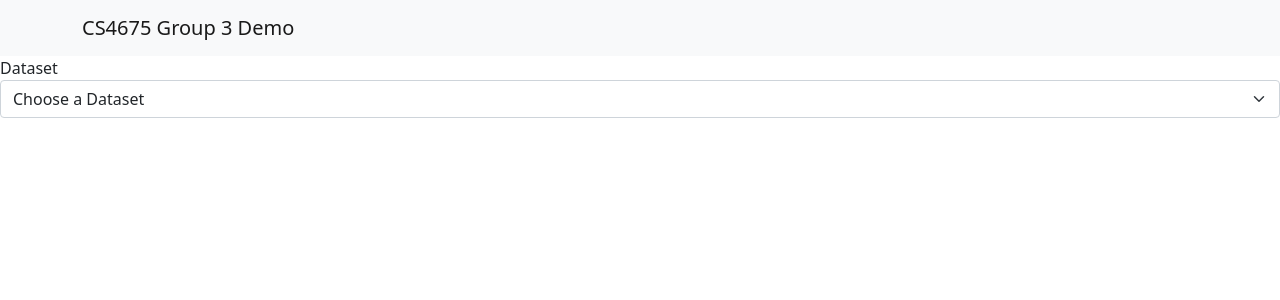
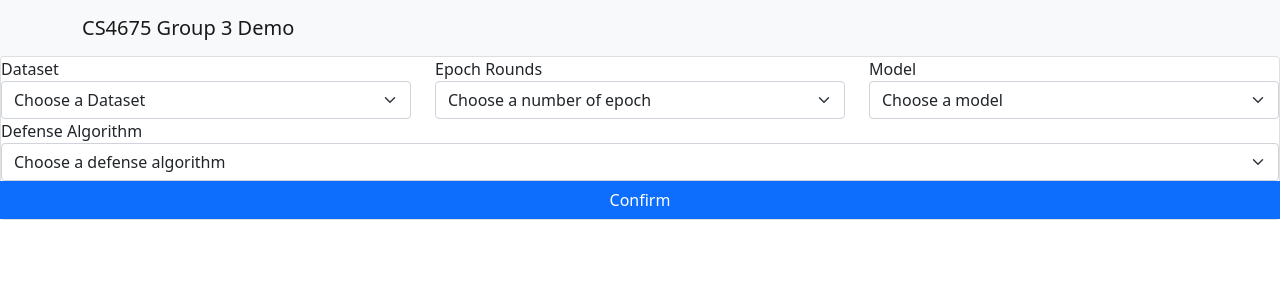
Before and after one commit to Phildesro123/CS4675-DistributedDataPoisoning, a React (Create React App) app: page / in a window 1280 px wide. Shown: the top 300 px of the page. Built offline with nearby package versions, Linux system fonts and the light colour scheme.

Commit message:
simple controls for the UI

```diff
--- a/src/App.js
+++ b/src/App.js
@@ -3,7 +3,6 @@ import '../node_modules/bootstrap/dist/css/bootstrap.min.css'
 import Header from './components/header';
 import Options from './components/options';
 
-import { Container } from 'react-bootstrap';
 
 function App() {
   return (
@@ -11,10 +10,6 @@ function App() {
 
       < Header />
       <Options name = "Dataset"/>
-
-      <header className="App-header">
-
-      </header>
     </div>
   );
 }
--- a/src/components/options.js
+++ b/src/components/options.js
@@ -1,14 +1,51 @@
-import { Row ,Container, Form } from "react-bootstrap";
+import { Button, Card, Col ,Row ,Container, Form } from "react-bootstrap";
 
 function Options(props) {
     return (
       <div className="Controls">
-        {props.name}
-          <Form.Select aria-label={`Choose a ${props.name}`}>
-            <option>{`Choose a ${props.name}`}</option>
-            <option>MNIST</option>
-            <option>CIFAR-10</option>
+        <Card>
+        <Form>
+          <Row>
+            <Col >
+            Dataset
+            <Form.Select aria-label={`Choose a Dataset`}>
+            <option>{`Choose a Dataset`}</option>
+            <option value='MNIST'>MNIST</option>
+            <option value='CIFAR10'>CIFAR-10</option>
           </Form.Select>
+          </Col>
+          <Col>
+          Epoch Rounds
+          <Form.Select aria-label={`Choose the number of epochs (rounds)`}>
+            <option>Choose a number of epoch</option>
+            <option value= "200">200</option>
+            <option value= "300">300</option>
+            <option value= "400">400</option>
+          </Form.Select>
+          </Col>
+          <Col>
+          Model
+          <Form.Select aria-label={`Choose the number of epochs (rounds)`}>
+            <option>Choose a model</option>
+            <option value ="MNISTCNN">MNIST-CNN</option>
+            <option value ="CIFARCNN">CIFAR10-CNN</option>
+          </Form.Select>
+          </Col>
+          </Row>
+          <Row>
+          <Col>  Defense Algorithm
+          <Form.Select aria-label={`Choose the number of epochs (rounds)`} >
+            <option>Choose a defense algorithm</option>
+            <option value ="def1">Update Evaluator</option>
+            <option value ="def2">Neural Cleanser</option>
+          </Form.Select>
+          </Col>
+          <Button type="button">Confirm</Button>
+
+          </Row>
+
+        </Form>
+        </Card>
       </div>
     );
   }
```
Also changed, not shown: src/components/results.js (added).
